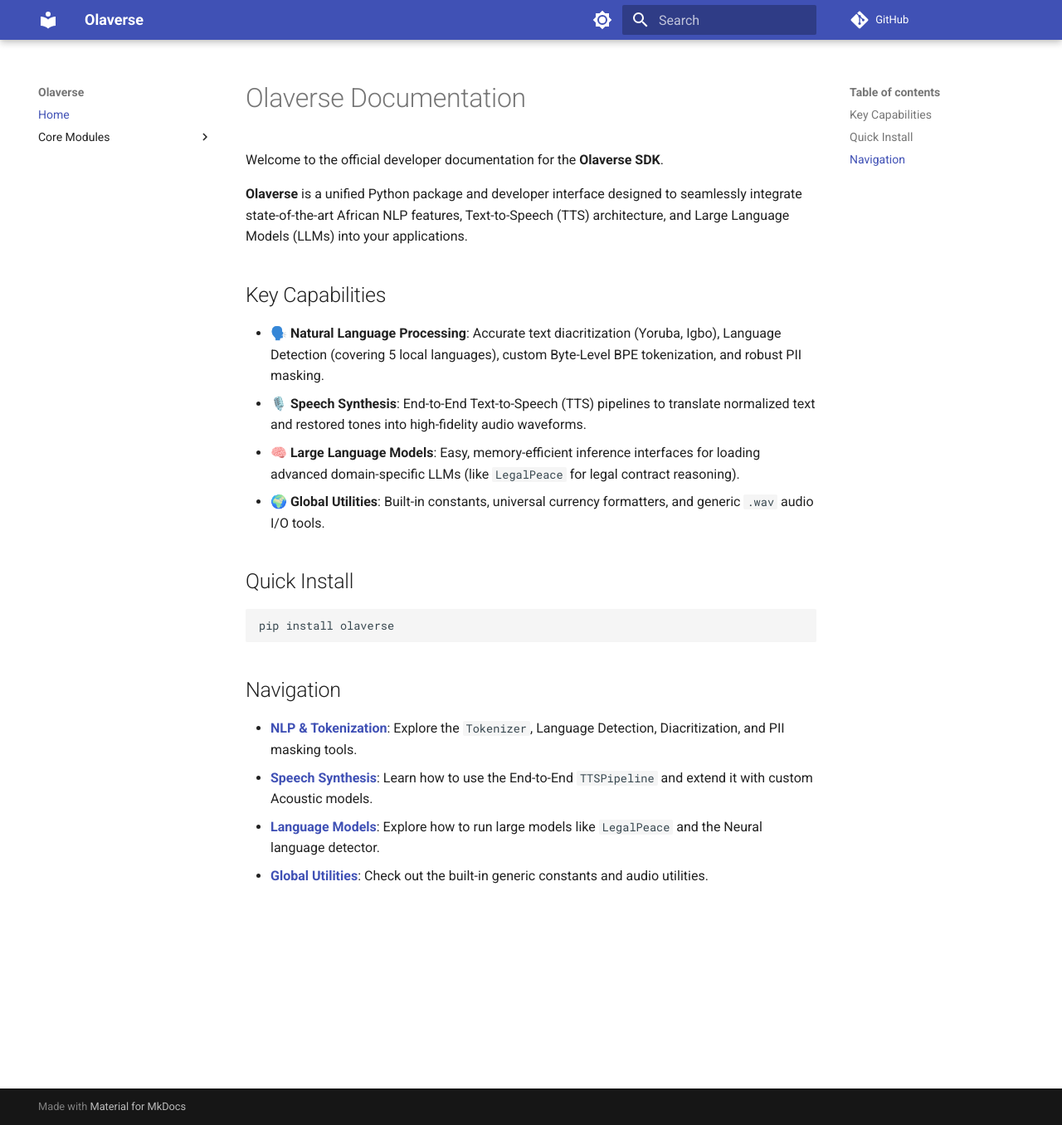
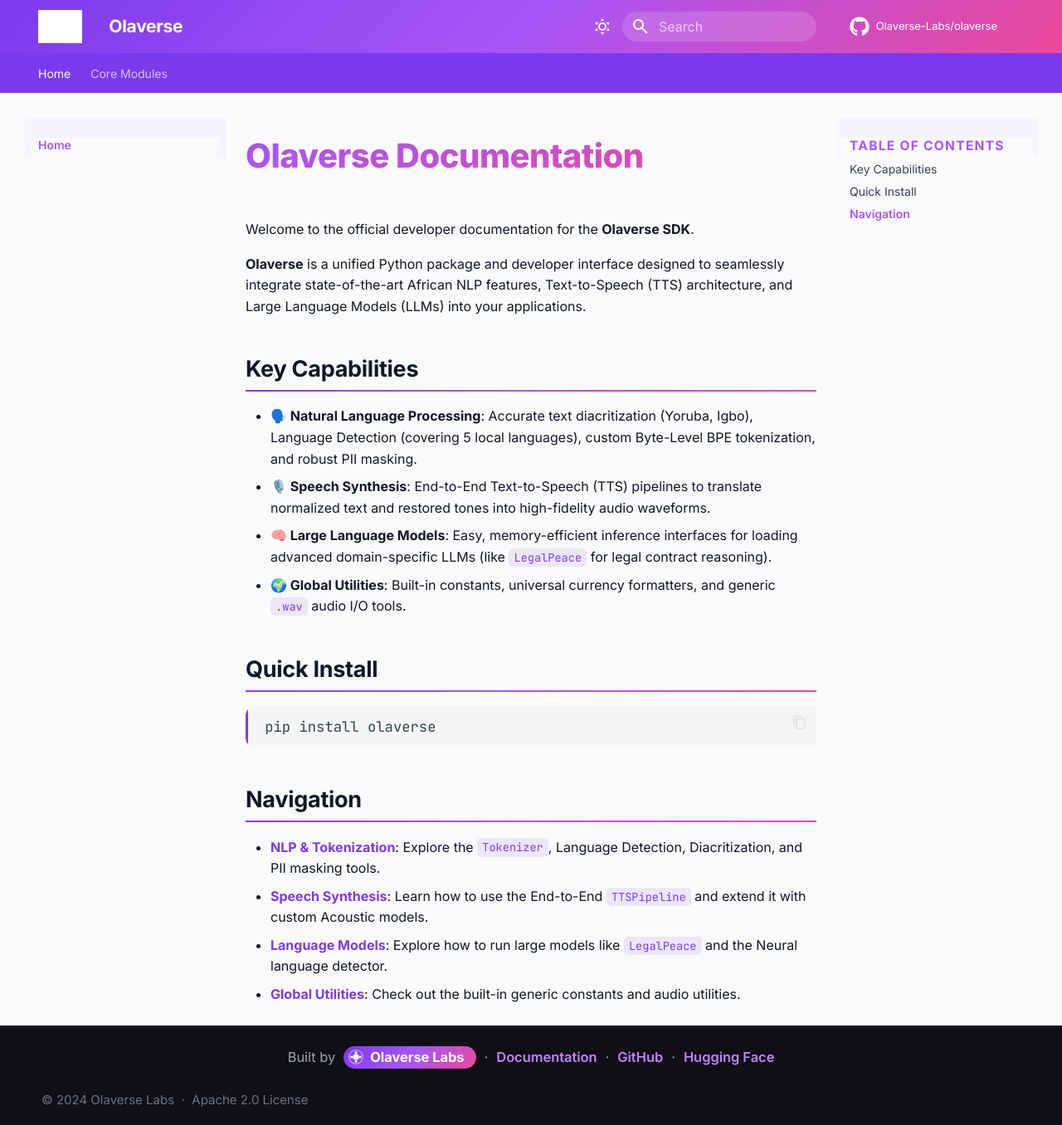
Before and after one commit to Olaverse-Labs/olaverse, an MkDocs documentation site: the page built from docs/index.md, in a window 1280 px wide and 1356 px high. Shown: the whole window at 83% size. Built offline with MkDocs 1.6.1 and Material for MkDocs 9.7.7, drawn with Linux system fonts in a browser that asks for light colours; comment, search, counter and statistics services are not loaded; grey boxes are pictures that could not be loaded.

Commit message:
feat: Custom Olaverse brand theme — purple gradient, Inter font, branded footer

```diff
--- /dev/null
+++ b/docs/overrides/main.html
@@ -0,0 +1,33 @@
+{% extends "base.html" %}
+
+{% block footer %}
+<!-- Olaverse Labs branded footer -->
+<footer class="md-footer">
+  <div class="ov-footer-brand">
+    <span>Built by</span>
+    <a href="https://github.com/Olaverse-Labs" target="_blank" class="ov-logo-pill">
+      <!-- Olaverse gradient circle logo (SVG placeholder — swap with real logo) -->
+      <svg viewBox="0 0 24 24" fill="none" xmlns="http://www.w3.org/2000/svg">
+        <circle cx="12" cy="12" r="11" stroke="white" stroke-width="1.5" opacity="0.6"/>
+        <circle cx="12" cy="12" r="5" fill="white" opacity="0.9"/>
+        <circle cx="12" cy="5"  r="2" fill="white"/>
+        <circle cx="12" cy="19" r="2" fill="white"/>
+        <circle cx="5"  cy="12" r="2" fill="white"/>
+        <circle cx="19" cy="12" r="2" fill="white"/>
+      </svg>
+      Olaverse Labs
+    </a>
+    <span>·</span>
+    <a href="https://Olaverse-Labs.github.io/olaverse/" target="_blank">Documentation</a>
+    <span>·</span>
+    <a href="https://github.com/Olaverse-Labs/olaverse" target="_blank">GitHub</a>
+    <span>·</span>
+    <a href="https://huggingface.co/olaverse" target="_blank">Hugging Face</a>
+  </div>
+  <div class="md-footer-meta md-typeset">
+    <div class="md-footer-meta__inner md-grid" style="text-align:center; padding: 0.5rem 1rem 0.9rem; color: #6b7280; font-size: 0.75rem;">
+      &copy; 2024 Olaverse Labs &nbsp;·&nbsp; Apache 2.0 License
+    </div>
+  </div>
+</footer>
+{% endblock %}
--- /dev/null
+++ b/docs/stylesheets/extra.css
@@ -0,0 +1,305 @@
+/* =====================================================================
+   Olaverse Docs — Custom Theme
+   Matches olaverse.ai brand: purple/violet gradients, clean dark UI
+   ===================================================================== */
+
+/* ── Google Fonts ──────────────────────────────────────────────────── */
+@import url('https://fonts.googleapis.com/css2?family=Inter:wght@300;400;500;600;700;800&family=JetBrains+Mono:wght@400;500&display=swap');
+
+/* ── CSS Variables ─────────────────────────────────────────────────── */
+:root {
+  --ov-purple:      #7c3aed;
+  --ov-purple-light:#a855f7;
+  --ov-pink:        #ec4899;
+  --ov-grad:        linear-gradient(135deg, #7c3aed 0%, #a855f7 50%, #ec4899 100%);
+  --ov-grad-text:   linear-gradient(135deg, #a855f7 0%, #ec4899 100%);
+  --ov-radius:      12px;
+}
+
+/* ── Base font ─────────────────────────────────────────────────────── */
+body,
+.md-typeset {
+  font-family: 'Inter', -apple-system, BlinkMacSystemFont, sans-serif !important;
+}
+
+code, pre, .md-typeset code {
+  font-family: 'JetBrains Mono', 'Fira Code', monospace !important;
+}
+
+/* ================================================================== */
+/*  LIGHT MODE                                                         */
+/* ================================================================== */
+[data-md-color-scheme="default"] {
+  --md-primary-fg-color:        #7c3aed;
+  --md-primary-fg-color--light: #a855f7;
+  --md-primary-fg-color--dark:  #5b21b6;
+  --md-accent-fg-color:         #a855f7;
+
+  --md-default-bg-color:        #fafafa;
+  --md-default-fg-color:        #111827;
+  --md-default-fg-color--light: #374151;
+
+  /* Sidebar */
+  --md-nav-bg:   #f5f3ff;
+}
+
+/* ================================================================== */
+/*  DARK MODE                                                          */
+/* ================================================================== */
+[data-md-color-scheme="slate"] {
+  --md-primary-fg-color:        #a855f7;
+  --md-primary-fg-color--light: #c084fc;
+  --md-primary-fg-color--dark:  #7c3aed;
+  --md-accent-fg-color:         #c084fc;
+
+  --md-default-bg-color:        #0f0f14;
+  --md-default-fg-color:        #f3f4f6;
+  --md-default-fg-color--light: #d1d5db;
+
+  /* Sidebar */
+  --md-nav-bg:   #18181f;
+
+  /* Code blocks */
+  --md-code-bg-color:           #1a1a2e;
+}
+
+/* ── Header ────────────────────────────────────────────────────────── */
+.md-header {
+  background: var(--ov-grad) !important;
+  box-shadow: 0 2px 20px rgba(124, 58, 237, 0.35) !important;
+}
+
+.md-header__title {
+  font-weight: 700;
+  letter-spacing: -0.3px;
+  font-size: 1.05rem;
+}
+
+.md-header__button.md-logo img,
+.md-header__button.md-logo svg {
+  height: 2rem;
+  filter: brightness(0) invert(1);  /* makes logo white on gradient header */
+}
+
+/* Search bar */
+.md-search__form {
+  border-radius: 999px !important;
+  background: rgba(255,255,255,0.15) !important;
+  backdrop-filter: blur(8px);
+}
+
+.md-search__input {
+  color: #fff !important;
+}
+.md-search__input::placeholder {
+  color: rgba(255,255,255,0.65) !important;
+}
+
+/* ── Navigation sidebar ────────────────────────────────────────────── */
+.md-sidebar {
+  background: var(--md-nav-bg) !important;
+}
+
+.md-nav__title {
+  font-weight: 700;
+  font-size: 0.78rem;
+  text-transform: uppercase;
+  letter-spacing: 0.08em;
+  color: var(--ov-purple-light) !important;
+}
+
+.md-nav__link--active,
+.md-nav__link:focus,
+.md-nav__link:hover {
+  color: var(--ov-purple-light) !important;
+}
+
+/* Active nav item pill */
+.md-nav__link--active {
+  font-weight: 600;
+  position: relative;
+}
+
+/* ── Hero section (index page) ─────────────────────────────────────── */
+.ov-hero {
+  text-align: center;
+  padding: 3.5rem 1rem 2.5rem;
+  background: linear-gradient(160deg, #f5f3ff 0%, #fce7f3 100%);
+  border-radius: var(--ov-radius);
+  margin-bottom: 2rem;
+  position: relative;
+  overflow: hidden;
+}
+
+[data-md-color-scheme="slate"] .ov-hero {
+  background: linear-gradient(160deg, #1a1030 0%, #1a0a2e 100%);
+}
+
+.ov-hero::before {
+  content: '';
+  position: absolute;
+  inset: 0;
+  background: radial-gradient(ellipse 80% 60% at 50% 30%, rgba(168,85,247,0.15) 0%, transparent 70%);
+  pointer-events: none;
+}
+
+/* ── Content area ──────────────────────────────────────────────────── */
+.md-content__inner {
+  max-width: 860px;
+}
+
+/* Page headings */
+.md-typeset h1 {
+  font-weight: 800;
+  font-size: 2rem;
+  letter-spacing: -0.5px;
+  background: var(--ov-grad-text);
+  -webkit-background-clip: text;
+  -webkit-text-fill-color: transparent;
+  background-clip: text;
+}
+
+.md-typeset h2 {
+  font-weight: 700;
+  font-size: 1.35rem;
+  border-bottom: 2px solid;
+  border-image: var(--ov-grad) 1;
+  padding-bottom: 0.3rem;
+  margin-top: 2.2rem;
+}
+
+.md-typeset h3 {
+  font-weight: 600;
+  color: var(--ov-purple-light);
+}
+
+/* ── Inline code ───────────────────────────────────────────────────── */
+.md-typeset code:not(pre code) {
+  background: rgba(124, 58, 237, 0.1);
+  color: #7c3aed;
+  border-radius: 5px;
+  padding: 0.15em 0.45em;
+  font-size: 0.85em;
+}
+
+[data-md-color-scheme="slate"] .md-typeset code:not(pre code) {
+  background: rgba(168, 85, 247, 0.15);
+  color: #c084fc;
+}
+
+/* ── Code blocks ───────────────────────────────────────────────────── */
+.md-typeset pre {
+  border-radius: var(--ov-radius) !important;
+  border-left: 3px solid var(--ov-purple) !important;
+}
+
+.md-typeset pre > code {
+  font-size: 0.86rem;
+}
+
+/* ── Admonitions (warning, note etc.) ─────────────────────────────── */
+.md-typeset .admonition,
+.md-typeset details {
+  border-radius: var(--ov-radius) !important;
+  border-left-width: 4px !important;
+}
+
+.md-typeset .admonition.warning {
+  border-left-color: #f59e0b !important;
+}
+
+/* ── Tables ────────────────────────────────────────────────────────── */
+.md-typeset table:not([class]) {
+  border-radius: var(--ov-radius);
+  overflow: hidden;
+  box-shadow: 0 2px 12px rgba(0,0,0,0.06);
+}
+
+.md-typeset table:not([class]) th {
+  background: var(--ov-grad);
+  color: #fff !important;
+  font-weight: 600;
+}
+
+.md-typeset table:not([class]) tr:nth-child(even) {
+  background: rgba(124, 58, 237, 0.04);
+}
+
+/* ── Buttons / badges ──────────────────────────────────────────────── */
+.md-typeset .md-button {
+  border-radius: 999px !important;
+  font-weight: 600;
+  background: var(--ov-grad);
+  color: #fff !important;
+  border: none !important;
+  padding: 0.55em 1.6em;
+  transition: opacity 0.2s;
+}
+
+.md-typeset .md-button:hover {
+  opacity: 0.85;
+}
+
+/* ── Footer ────────────────────────────────────────────────────────── */
+.md-footer {
+  background: #0f0f14 !important;
+  border-top: 1px solid rgba(124, 58, 237, 0.25);
+}
+
+.md-footer-meta {
+  background: #0f0f14 !important;
+}
+
+/* Built-by badge */
+.ov-footer-brand {
+  display: flex;
+  align-items: center;
+  justify-content: center;
+  gap: 0.5rem;
+  padding: 1.2rem 1rem 0.8rem;
+  font-size: 0.82rem;
+  color: #9ca3af;
+  font-family: 'Inter', sans-serif;
+}
+
+.ov-footer-brand a {
+  color: #c084fc;
+  text-decoration: none;
+  font-weight: 600;
+  transition: color 0.2s;
+}
+
+.ov-footer-brand a:hover {
+  color: #fff;
+}
+
+.ov-footer-brand .ov-logo-pill {
+  display: inline-flex;
+  align-items: center;
+  gap: 0.4rem;
+  background: var(--ov-grad);
+  border-radius: 999px;
+  padding: 0.18rem 0.7rem 0.18rem 0.3rem;
+  color: #fff;
+  font-weight: 700;
+  font-size: 0.82rem;
+}
+
+.ov-footer-brand .ov-logo-pill svg {
+  width: 18px;
+  height: 18px;
+}
+
+/* ── Scrollbar ─────────────────────────────────────────────────────── */
+::-webkit-scrollbar { width: 6px; height: 6px; }
+::-webkit-scrollbar-track { background: transparent; }
+::-webkit-scrollbar-thumb {
+  background: rgba(124, 58, 237, 0.35);
+  border-radius: 999px;
+}
+::-webkit-scrollbar-thumb:hover {
+  background: rgba(124, 58, 237, 0.65);
+}
+
+/* ── Smooth transitions ─────────────────────────────────────────────── */
+* { transition: background-color 0.2s, color 0.2s, border-color 0.2s; }
--- a/mkdocs.yml
+++ b/mkdocs.yml
@@ -2,22 +2,68 @@
 site_description: Advanced ML infrastructure and interface for Olaverse models
 site_url: https://olaverse-labs.github.io/olaverse/
 repo_url: https://github.com/Olaverse-Labs/olaverse
+repo_name: Olaverse-Labs/olaverse
 
 theme:
   name: material
+  custom_dir: docs/overrides
+  logo: assets/logo.png        # drop your logo here when ready
+  favicon: assets/logo.png
+
+  font:
+    text: Inter
+    code: JetBrains Mono
+
+  features:
+    - navigation.tabs
+    - navigation.sections
+    - navigation.top
+    - navigation.instant
+    - navigation.footer
+    - search.highlight
+    - search.suggest
+    - content.code.copy
+    - content.code.annotate
+    - toc.follow
+
   palette:
-    # Palette toggle for light mode
+    # Light mode
     - media: "(prefers-color-scheme: light)"
       scheme: default
+      primary: deep purple
+      accent: purple
       toggle:
-        icon: material/brightness-7
+        icon: material/weather-sunny
         name: Switch to dark mode
-    # Palette toggle for dark mode
+
+    # Dark mode
     - media: "(prefers-color-scheme: dark)"
       scheme: slate
+      primary: deep purple
+      accent: purple
       toggle:
-        icon: material/brightness-4
+        icon: material/weather-night
         name: Switch to light mode
+
+  icon:
+    repo: fontawesome/brands/github
+
+extra_css:
+  - stylesheets/extra.css
+
+extra:
+  social:
+    - icon: fontawesome/brands/github
+      link: https://github.com/Olaverse-Labs
+      name: Olaverse Labs on GitHub
+    - icon: simple/huggingface
+      link: https://huggingface.co/olaverse
+      name: Olaverse on Hugging Face
+    - icon: fontawesome/brands/python
+      link: https://pypi.org/project/olaverse/
+      name: olaverse on PyPI
+
+  generator: false   # hides "Made with MkDocs Material" in footer
 
 plugins:
   - search
@@ -28,6 +74,9 @@
           options:
             show_source: false
             show_root_heading: true
+            show_category_heading: true
+            members_order: source
+            docstring_style: google
 
 nav:
   - Home: index.md
```
